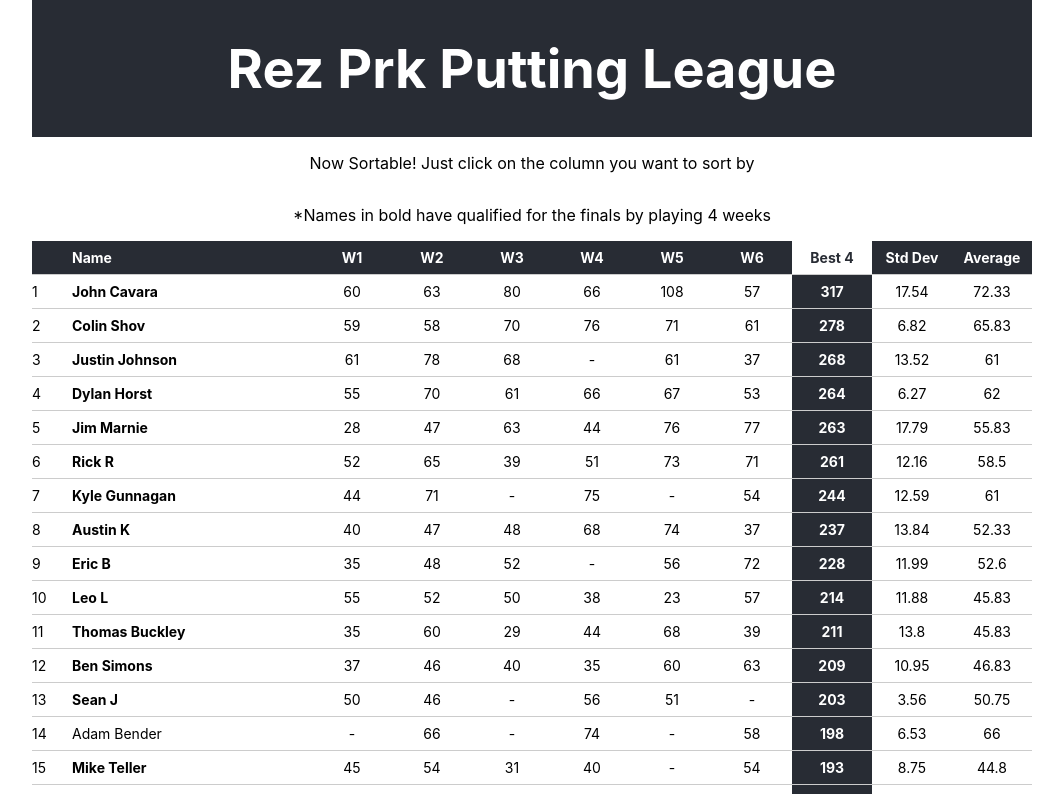
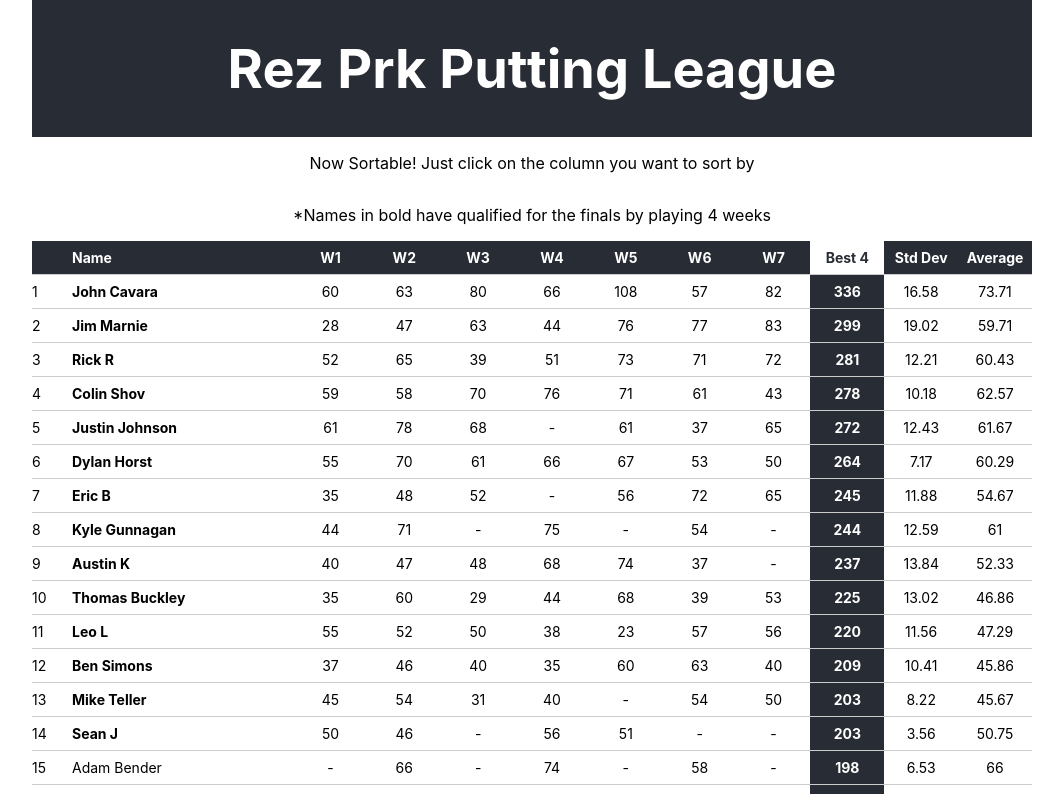
Before and after one commit to cshov/rez-prk-putting-league, a React (Create React App) app: page / in a window 1280 px wide. Shown: the top 794 px of the page, without its empty margins (108-1171 px from the left). Built offline with nearby package versions, Linux system fonts and the light colour scheme.

Commit message:
updating with week 7 stats

```diff
--- a/src/data/standings.json
+++ b/src/data/standings.json
@@ -7,16 +7,54 @@
     "Week4": 66,
     "Week5": 108,
     "Week6": 57,
-    "Week7": null,
-    "Week8": null,
-    "Total": 434,
-    "Average": 72.33333333333333,
-    "WeeksPlayed": 6,
+    "Week7": 82,
+    "Week8": null,
+    "Total": 516,
+    "Average": 73.71428571428571,
+    "WeeksPlayed": 7,
     "BestWeek": 108,
-    "SecondBest": 80,
-    "ThirdBest": 66,
+    "SecondBest": 82,
+    "ThirdBest": 80,
+    "FourthBest": 66,
+    "SumOfBests": 336
+  },
+  {
+    "Name": "Jim Marnie",
+    "Week1": 28,
+    "Week2": 47,
+    "Week3": 63,
+    "Week4": 44,
+    "Week5": 76,
+    "Week6": 77,
+    "Week7": 83,
+    "Week8": null,
+    "Total": 418,
+    "Average": 59.714285714285715,
+    "WeeksPlayed": 7,
+    "BestWeek": 83,
+    "SecondBest": 77,
+    "ThirdBest": 76,
     "FourthBest": 63,
-    "SumOfBests": 317
+    "SumOfBests": 299
+  },
+  {
+    "Name": "Rick R",
+    "Week1": 52,
+    "Week2": 65,
+    "Week3": 39,
+    "Week4": 51,
+    "Week5": 73,
+    "Week6": 71,
+    "Week7": 72,
+    "Week8": null,
+    "Total": 423,
+    "Average": 60.42857142857143,
+    "WeeksPlayed": 7,
+    "BestWeek": 73,
+    "SecondBest": 72,
+    "ThirdBest": 71,
+    "FourthBest": 65,
+    "SumOfBests": 281
   },
   {
     "Name": "Colin Shov",
@@ -26,11 +64,11 @@
     "Week4": 76,
     "Week5": 71,
     "Week6": 61,
-    "Week7": null,
-    "Week8": null,
-    "Total": 395,
-    "Average": 65.83333333333333,
-    "WeeksPlayed": 6,
+    "Week7": 43,
+    "Week8": null,
+    "Total": 438,
+    "Average": 62.57142857142857,
+    "WeeksPlayed": 7,
     "BestWeek": 76,
     "SecondBest": 71,
     "ThirdBest": 70,
@@ -45,16 +83,16 @@
     "Week4": null,
     "Week5": 61,
     "Week6": 37,
-    "Week7": null,
-    "Week8": null,
-    "Total": 305,
-    "Average": 61,
-    "WeeksPlayed": 5,
+    "Week7": 65,
+    "Week8": null,
+    "Total": 370,
+    "Average": 61.666666666666664,
+    "WeeksPlayed": 6,
     "BestWeek": 78,
     "SecondBest": 68,
-    "ThirdBest": 61,
+    "ThirdBest": 65,
     "FourthBest": 61,
-    "SumOfBests": 268
+    "SumOfBests": 272
   },
   {
     "Name": "Dylan Horst",
@@ -64,11 +102,11 @@
     "Week4": 66,
     "Week5": 67,
     "Week6": 53,
-    "Week7": null,
-    "Week8": null,
-    "Total": 372,
-    "Average": 62,
-    "WeeksPlayed": 6,
+    "Week7": 50,
+    "Week8": null,
+    "Total": 422,
+    "Average": 60.285714285714285,
+    "WeeksPlayed": 7,
     "BestWeek": 70,
     "SecondBest": 67,
     "ThirdBest": 66,
@@ -76,42 +114,23 @@
     "SumOfBests": 264
   },
   {
-    "Name": "Jim Marnie",
-    "Week1": 28,
-    "Week2": 47,
-    "Week3": 63,
-    "Week4": 44,
-    "Week5": 76,
-    "Week6": 77,
-    "Week7": null,
-    "Week8": null,
-    "Total": 335,
-    "Average": 55.833333333333336,
+    "Name": "Eric B",
+    "Week1": 35,
+    "Week2": 48,
+    "Week3": 52,
+    "Week4": null,
+    "Week5": 56,
+    "Week6": 72,
+    "Week7": 65,
+    "Week8": null,
+    "Total": 328,
+    "Average": 54.666666666666664,
     "WeeksPlayed": 6,
-    "BestWeek": 77,
-    "SecondBest": 76,
-    "ThirdBest": 63,
-    "FourthBest": 47,
-    "SumOfBests": 263
-  },
-  {
-    "Name": "Rick R",
-    "Week1": 52,
-    "Week2": 65,
-    "Week3": 39,
-    "Week4": 51,
-    "Week5": 73,
-    "Week6": 71,
-    "Week7": null,
-    "Week8": null,
-    "Total": 351,
-    "Average": 58.5,
-    "WeeksPlayed": 6,
-    "BestWeek": 73,
-    "SecondBest": 71,
-    "ThirdBest": 65,
+    "BestWeek": 72,
+    "SecondBest": 65,
+    "ThirdBest": 56,
     "FourthBest": 52,
-    "SumOfBests": 261
+    "SumOfBests": 245
   },
   {
     "Name": "Kyle Gunnagan",
@@ -152,23 +171,23 @@
     "SumOfBests": 237
   },
   {
-    "Name": "Eric B",
+    "Name": "Thomas Buckley",
     "Week1": 35,
-    "Week2": 48,
-    "Week3": 52,
-    "Week4": null,
-    "Week5": 56,
-    "Week6": 72,
-    "Week7": null,
-    "Week8": null,
-    "Total": 263,
-    "Average": 52.6,
-    "WeeksPlayed": 5,
-    "BestWeek": 72,
-    "SecondBest": 56,
-    "ThirdBest": 52,
-    "FourthBest": 48,
-    "SumOfBests": 228
+    "Week2": 60,
+    "Week3": 29,
+    "Week4": 44,
+    "Week5": 68,
+    "Week6": 39,
+    "Week7": 53,
+    "Week8": null,
+    "Total": 328,
+    "Average": 46.857142857142854,
+    "WeeksPlayed": 7,
+    "BestWeek": 68,
+    "SecondBest": 60,
+    "ThirdBest": 53,
+    "FourthBest": 44,
+    "SumOfBests": 225
   },
   {
     "Name": "Leo L",
@@ -178,35 +197,16 @@
     "Week4": 38,
     "Week5": 23,
     "Week6": 57,
-    "Week7": null,
-    "Week8": null,
-    "Total": 275,
-    "Average": 45.833333333333336,
-    "WeeksPlayed": 6,
+    "Week7": 56,
+    "Week8": null,
+    "Total": 331,
+    "Average": 47.285714285714285,
+    "WeeksPlayed": 7,
     "BestWeek": 57,
-    "SecondBest": 55,
-    "ThirdBest": 52,
-    "FourthBest": 50,
-    "SumOfBests": 214
-  },
-  {
-    "Name": "Thomas Buckley",
-    "Week1": 35,
-    "Week2": 60,
-    "Week3": 29,
-    "Week4": 44,
-    "Week5": 68,
-    "Week6": 39,
-    "Week7": null,
-    "Week8": null,
-    "Total": 275,
-    "Average": 45.833333333333336,
-    "WeeksPlayed": 6,
-    "BestWeek": 68,
-    "SecondBest": 60,
-    "ThirdBest": 44,
-    "FourthBest": 39,
-    "SumOfBests": 211
+    "SecondBest": 56,
+    "ThirdBest": 55,
+    "FourthBest": 52,
+    "SumOfBests": 220
   },
   {
     "Name": "Ben Simons",
@@ -216,16 +216,35 @@
     "Week4": 35,
     "Week5": 60,
     "Week6": 63,
-    "Week7": null,
-    "Week8": null,
-    "Total": 281,
-    "Average": 46.833333333333336,
-    "WeeksPlayed": 6,
+    "Week7": 40,
+    "Week8": null,
+    "Total": 321,
+    "Average": 45.857142857142854,
+    "WeeksPlayed": 7,
     "BestWeek": 63,
     "SecondBest": 60,
     "ThirdBest": 46,
     "FourthBest": 40,
     "SumOfBests": 209
+  },
+  {
+    "Name": "Mike Teller",
+    "Week1": 45,
+    "Week2": 54,
+    "Week3": 31,
+    "Week4": 40,
+    "Week5": null,
+    "Week6": 54,
+    "Week7": 50,
+    "Week8": null,
+    "Total": 274,
+    "Average": 45.666666666666664,
+    "WeeksPlayed": 6,
+    "BestWeek": 54,
+    "SecondBest": 54,
+    "ThirdBest": 50,
+    "FourthBest": 45,
+    "SumOfBests": 203
   },
   {
     "Name": "Sean J",
@@ -266,25 +285,6 @@
     "SumOfBests": 198
   },
   {
-    "Name": "Mike Teller",
-    "Week1": 45,
-    "Week2": 54,
-    "Week3": 31,
-    "Week4": 40,
-    "Week5": null,
-    "Week6": 54,
-    "Week7": null,
-    "Week8": null,
-    "Total": 224,
-    "Average": 44.8,
-    "WeeksPlayed": 5,
-    "BestWeek": 54,
-    "SecondBest": 54,
-    "ThirdBest": 45,
-    "FourthBest": 40,
-    "SumOfBests": 193
-  },
-  {
     "Name": "Luke R",
     "Week1": 53,
     "Week2": 17,
@@ -292,16 +292,16 @@
     "Week4": 36,
     "Week5": 59,
     "Week6": 21,
-    "Week7": null,
-    "Week8": null,
-    "Total": 230,
-    "Average": 38.333333333333336,
-    "WeeksPlayed": 6,
+    "Week7": 39,
+    "Week8": null,
+    "Total": 269,
+    "Average": 38.42857142857143,
+    "WeeksPlayed": 7,
     "BestWeek": 59,
     "SecondBest": 53,
     "ThirdBest": 44,
-    "FourthBest": 36,
-    "SumOfBests": 192
+    "FourthBest": 39,
+    "SumOfBests": 195
   },
   {
     "Name": "Alex Yost",
@@ -323,6 +323,25 @@
     "SumOfBests": 188
   },
   {
+    "Name": "Will M",
+    "Week1": 18,
+    "Week2": null,
+    "Week3": null,
+    "Week4": 13,
+    "Week5": 71,
+    "Week6": null,
+    "Week7": 70,
+    "Week8": null,
+    "Total": 172,
+    "Average": 43,
+    "WeeksPlayed": 4,
+    "BestWeek": 71,
+    "SecondBest": 70,
+    "ThirdBest": 18,
+    "FourthBest": 13,
+    "SumOfBests": 172
+  },
+  {
     "Name": "Galen B",
     "Week1": null,
     "Week2": null,
@@ -342,6 +361,25 @@
     "SumOfBests": 171
   },
   {
+    "Name": "Brendan S",
+    "Week1": 34,
+    "Week2": null,
+    "Week3": 31,
+    "Week4": 46,
+    "Week5": null,
+    "Week6": 37,
+    "Week7": 50,
+    "Week8": null,
+    "Total": 198,
+    "Average": 39.6,
+    "WeeksPlayed": 5,
+    "BestWeek": 50,
+    "SecondBest": 46,
+    "ThirdBest": 37,
+    "FourthBest": 34,
+    "SumOfBests": 167
+  },
+  {
     "Name": "Joel P",
     "Week1": 42,
     "Week2": 62,
@@ -387,11 +425,11 @@
     "Week4": null,
     "Week5": 35,
     "Week6": 45,
-    "Week7": null,
-    "Week8": null,
-    "Total": 183,
-    "Average": 36.6,
-    "WeeksPlayed": 5,
+    "Week7": 12,
+    "Week8": null,
+    "Total": 195,
+    "Average": 32.5,
+    "WeeksPlayed": 6,
     "BestWeek": 45,
     "SecondBest": 45,
     "ThirdBest": 35,
@@ -399,23 +437,42 @@
     "SumOfBests": 154
   },
   {
-    "Name": "Brendan S",
-    "Week1": 34,
-    "Week2": null,
-    "Week3": 31,
-    "Week4": 46,
-    "Week5": null,
-    "Week6": 37,
-    "Week7": null,
+    "Name": "Matthew F",
+    "Week1": null,
+    "Week2": null,
+    "Week3": null,
+    "Week4": null,
+    "Week5": 49,
+    "Week6": 46,
+    "Week7": 53,
     "Week8": null,
     "Total": 148,
-    "Average": 37,
-    "WeeksPlayed": 4,
-    "BestWeek": 46,
+    "Average": 49.333333333333336,
+    "WeeksPlayed": 3,
+    "BestWeek": 53,
+    "SecondBest": 49,
+    "ThirdBest": 46,
+    "FourthBest": 0,
+    "SumOfBests": 148
+  },
+  {
+    "Name": "Jill B",
+    "Week1": 29,
+    "Week2": 22,
+    "Week3": 35,
+    "Week4": 36,
+    "Week5": 38,
+    "Week6": 27,
+    "Week7": 37,
+    "Week8": null,
+    "Total": 224,
+    "Average": 32,
+    "WeeksPlayed": 7,
+    "BestWeek": 38,
     "SecondBest": 37,
-    "ThirdBest": 34,
-    "FourthBest": 31,
-    "SumOfBests": 148
+    "ThirdBest": 36,
+    "FourthBest": 35,
+    "SumOfBests": 146
   },
   {
     "Name": "Brian Reeves",
@@ -456,25 +513,6 @@
     "SumOfBests": 139
   },
   {
-    "Name": "Jill B",
-    "Week1": 29,
-    "Week2": 22,
-    "Week3": 35,
-    "Week4": 36,
-    "Week5": 38,
-    "Week6": 27,
-    "Week7": null,
-    "Week8": null,
-    "Total": 187,
-    "Average": 31.166666666666668,
-    "WeeksPlayed": 6,
-    "BestWeek": 38,
-    "SecondBest": 36,
-    "ThirdBest": 35,
-    "FourthBest": 29,
-    "SumOfBests": 138
-  },
-  {
     "Name": "Dustin H",
     "Week1": null,
     "Week2": 51,
@@ -570,23 +608,23 @@
     "SumOfBests": 110
   },
   {
-    "Name": "Will M",
-    "Week1": 18,
-    "Week2": null,
-    "Week3": null,
-    "Week4": 13,
-    "Week5": 71,
-    "Week6": null,
-    "Week7": null,
-    "Week8": null,
-    "Total": 102,
-    "Average": 34,
-    "WeeksPlayed": 3,
-    "BestWeek": 71,
-    "SecondBest": 18,
-    "ThirdBest": 13,
-    "FourthBest": 0,
-    "SumOfBests": 102
+    "Name": "Skeeter",
+    "Week1": null,
+    "Week2": null,
+    "Week3": 13,
+    "Week4": null,
+    "Week5": 26,
+    "Week6": 43,
+    "Week7": 28,
+    "Week8": null,
+    "Total": 110,
+    "Average": 27.5,
+    "WeeksPlayed": 4,
+    "BestWeek": 43,
+    "SecondBest": 28,
+    "ThirdBest": 26,
+    "FourthBest": 13,
+    "SumOfBests": 110
   },
   {
     "Name": "Matt G",
@@ -665,25 +703,6 @@
     "SumOfBests": 98
   },
   {
-    "Name": "Matthew F",
-    "Week1": null,
-    "Week2": null,
-    "Week3": null,
-    "Week4": null,
-    "Week5": 49,
-    "Week6": 46,
-    "Week7": null,
-    "Week8": null,
-    "Total": 95,
-    "Average": 47.5,
-    "WeeksPlayed": 2,
-    "BestWeek": 49,
-    "SecondBest": 46,
-    "ThirdBest": 0,
-    "FourthBest": 0,
-    "SumOfBests": 95
-  },
-  {
     "Name": "Anthony H",
     "Week1": null,
     "Week2": null,
@@ -720,6 +739,25 @@
     "ThirdBest": 0,
     "FourthBest": 0,
     "SumOfBests": 91
+  },
+  {
+    "Name": "Edith H",
+    "Week1": 31,
+    "Week2": null,
+    "Week3": null,
+    "Week4": 13,
+    "Week5": 22,
+    "Week6": null,
+    "Week7": 22,
+    "Week8": null,
+    "Total": 88,
+    "Average": 22,
+    "WeeksPlayed": 4,
+    "BestWeek": 31,
+    "SecondBest": 22,
+    "ThirdBest": 22,
+    "FourthBest": 13,
+    "SumOfBests": 88
   },
   {
     "Name": "Mike H",
@@ -779,23 +817,23 @@
     "SumOfBests": 84
   },
   {
-    "Name": "Skeeter",
-    "Week1": null,
-    "Week2": null,
-    "Week3": 13,
-    "Week4": null,
-    "Week5": 26,
-    "Week6": 43,
-    "Week7": null,
-    "Week8": null,
-    "Total": 82,
-    "Average": 27.333333333333332,
+    "Name": "Chris M",
+    "Week1": 23,
+    "Week2": 27,
+    "Week3": null,
+    "Week4": null,
+    "Week5": null,
+    "Week6": null,
+    "Week7": 26,
+    "Week8": null,
+    "Total": 76,
+    "Average": 25.333333333333332,
     "WeeksPlayed": 3,
-    "BestWeek": 43,
+    "BestWeek": 27,
     "SecondBest": 26,
-    "ThirdBest": 13,
-    "FourthBest": 0,
-    "SumOfBests": 82
+    "ThirdBest": 23,
+    "FourthBest": 0,
+    "SumOfBests": 76
   },
   {
     "Name": "Ryan O",
@@ -855,25 +893,6 @@
     "SumOfBests": 66
   },
   {
-    "Name": "Edith H",
-    "Week1": 31,
-    "Week2": null,
-    "Week3": null,
-    "Week4": 13,
-    "Week5": 22,
-    "Week6": null,
-    "Week7": null,
-    "Week8": null,
-    "Total": 66,
-    "Average": 22,
-    "WeeksPlayed": 3,
-    "BestWeek": 31,
-    "SecondBest": 22,
-    "ThirdBest": 13,
-    "FourthBest": 0,
-    "SumOfBests": 66
-  },
-  {
     "Name": "Jayson Ernst",
     "Week1": null,
     "Week2": 64,
@@ -1007,25 +1026,6 @@
     "SumOfBests": 54
   },
   {
-    "Name": "Chris M",
-    "Week1": 23,
-    "Week2": 27,
-    "Week3": null,
-    "Week4": null,
-    "Week5": null,
-    "Week6": null,
-    "Week7": null,
-    "Week8": null,
-    "Total": 50,
-    "Average": 25,
-    "WeeksPlayed": 2,
-    "BestWeek": 27,
-    "SecondBest": 23,
-    "ThirdBest": 0,
-    "FourthBest": 0,
-    "SumOfBests": 50
-  },
-  {
     "Name": "David D",
     "Week1": null,
     "Week2": 50,
@@ -1330,6 +1330,25 @@
     "SumOfBests": 24
   },
   {
+    "Name": "Chris F",
+    "Week1": null,
+    "Week2": null,
+    "Week3": null,
+    "Week4": 23,
+    "Week5": null,
+    "Week6": null,
+    "Week7": null,
+    "Week8": null,
+    "Total": 23,
+    "Average": 23,
+    "WeeksPlayed": 1,
+    "BestWeek": 23,
+    "SecondBest": 0,
+    "ThirdBest": 0,
+    "FourthBest": 0,
+    "SumOfBests": 23
+  },
+  {
     "Name": "Nancy Elias",
     "Week1": null,
     "Week2": 10,
@@ -1349,25 +1368,6 @@
     "SumOfBests": 23
   },
   {
-    "Name": "Chris F",
-    "Week1": null,
-    "Week2": null,
-    "Week3": null,
-    "Week4": 23,
-    "Week5": null,
-    "Week6": null,
-    "Week7": null,
-    "Week8": null,
-    "Total": 23,
-    "Average": 23,
-    "WeeksPlayed": 1,
-    "BestWeek": 23,
-    "SecondBest": 0,
-    "ThirdBest": 0,
-    "FourthBest": 0,
-    "SumOfBests": 23
-  },
-  {
     "Name": "Chris C",
     "Week1": 22,
     "Week2": null,
@@ -1501,6 +1501,25 @@
     "SumOfBests": 10
   },
   {
+    "Name": "Kendra",
+    "Week1": null,
+    "Week2": null,
+    "Week3": null,
+    "Week4": null,
+    "Week5": null,
+    "Week6": 6,
+    "Week7": null,
+    "Week8": null,
+    "Total": 6,
+    "Average": 6,
+    "WeeksPlayed": 1,
+    "BestWeek": 6,
+    "SecondBest": 0,
+    "ThirdBest": 0,
+    "FourthBest": 0,
+    "SumOfBests": 6
+  },
+  {
     "Name": "Tim P",
     "Week1": 6,
     "Week2": null,
@@ -1508,25 +1527,6 @@
     "Week4": null,
     "Week5": null,
     "Week6": null,
-    "Week7": null,
-    "Week8": null,
-    "Total": 6,
-    "Average": 6,
-    "WeeksPlayed": 1,
-    "BestWeek": 6,
-    "SecondBest": 0,
-    "ThirdBest": 0,
-    "FourthBest": 0,
-    "SumOfBests": 6
-  },
-  {
-    "Name": "Kendra",
-    "Week1": null,
-    "Week2": null,
-    "Week3": null,
-    "Week4": null,
-    "Week5": null,
-    "Week6": 6,
     "Week7": null,
     "Week8": null,
     "Total": 6,
--- a/src/standings/Standings.tsx
+++ b/src/standings/Standings.tsx
@@ -1,9 +1,9 @@
 import './Standings.css';
 import StandingsData from "../data/standings.json";
 import {PlayerData} from "../models/standings-models";
-import {Component, MouseEvent} from "react";
+import {Component,} from "react";
 
-import PlayerRow from '../playerRow/PlayerRow';
+// import PlayerRow from '../playerRow/PlayerRow';
 
 class Standings extends Component {
     sortedKey: string;
@@ -75,6 +75,7 @@ class Standings extends Component {
                         <th title="Scores from Week 4" className={this.isSorted('Week4')} onClick={e => this.onSort(e, 'Week4')}>W4</th>
                         <th title="Scores from Week 5" className={this.isSorted('Week5')} onClick={e => this.onSort(e, 'Week5')}>W5</th>
                         <th title="Scores from Week 6" className={this.isSorted('Week6')} onClick={e => this.onSort(e, 'Week6')}>W6</th>
+                        <th title="Scores from Week 7" className={this.isSorted('Week7')} onClick={e => this.onSort(e, 'Week7')}>W7</th>
                         <th title="Sum of the best 4 rounds played" className={this.isSorted('SumOfBests')} onClick={e => this.onSort(e, 'SumOfBests')}>Best 4</th>
                         <th title="Standard deviation" className={this.isSorted('StdDev')} onClick={e => this.onSort(e, 'StdDev')}>Std Dev</th>
                         {/*<th title="Total score for all weeks played" className={this.isSorted('Total')} onClick={e => this.onSort(e, 'Total')}>Total</th>*/}
@@ -97,6 +98,7 @@ class Standings extends Component {
                             <td className={this.isSorted('Week4')}>{(player.Week4 !== null) ? player.Week4 : '-'}</td>
                             <td className={this.isSorted('Week5')}>{(player.Week5 !== null) ? player.Week5 : '-'}</td>
                             <td className={this.isSorted('Week6')}>{(player.Week6 !== null) ? player.Week6 : '-'}</td>
+                            <td className={this.isSorted('Week7')}>{(player.Week7 !== null) ? player.Week7 : '-'}</td>
                             <td className={this.isSorted('SumOfBests')}>{player.SumOfBests}</td>
                             <td className={this.isSorted('StdDev')}>{this.getStandardDeviation(player)}</td>
                             {/*<td className={this.isSorted('Total')}>{player.Total}</td>*/}
```
